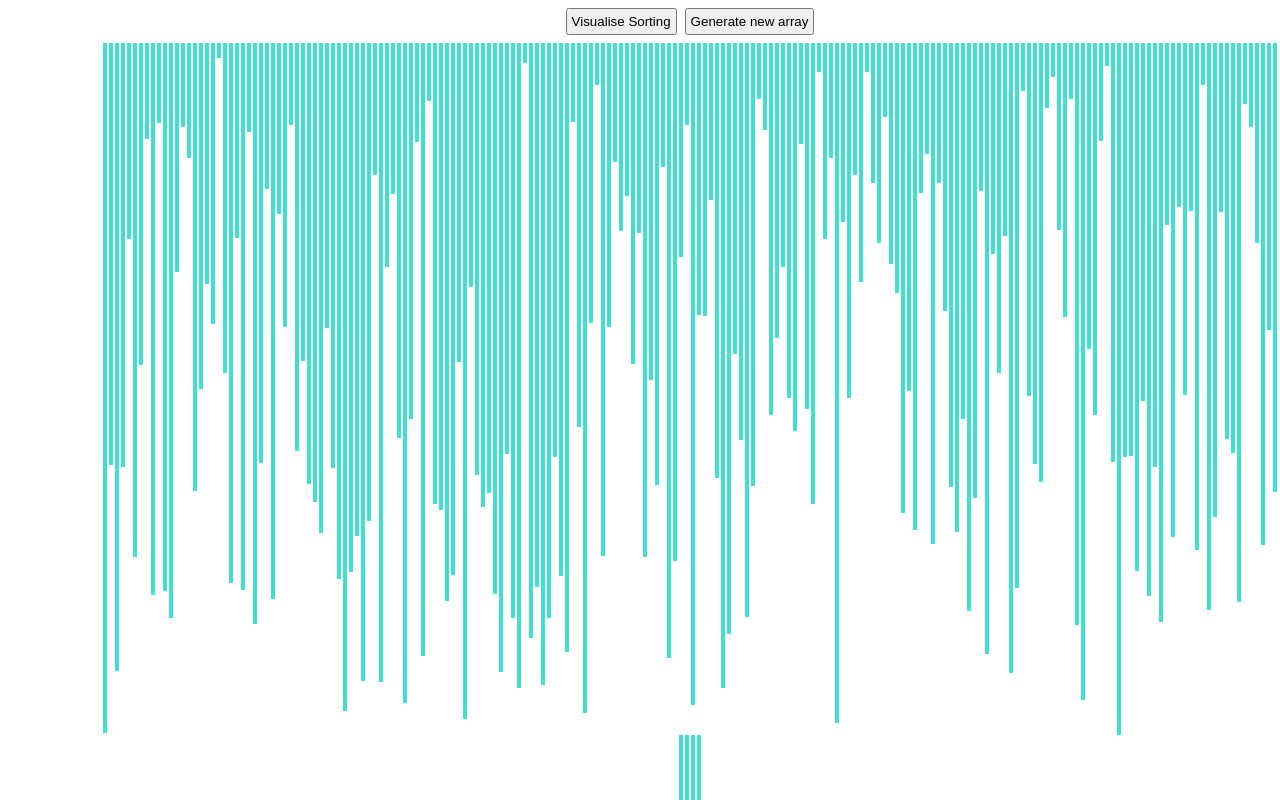
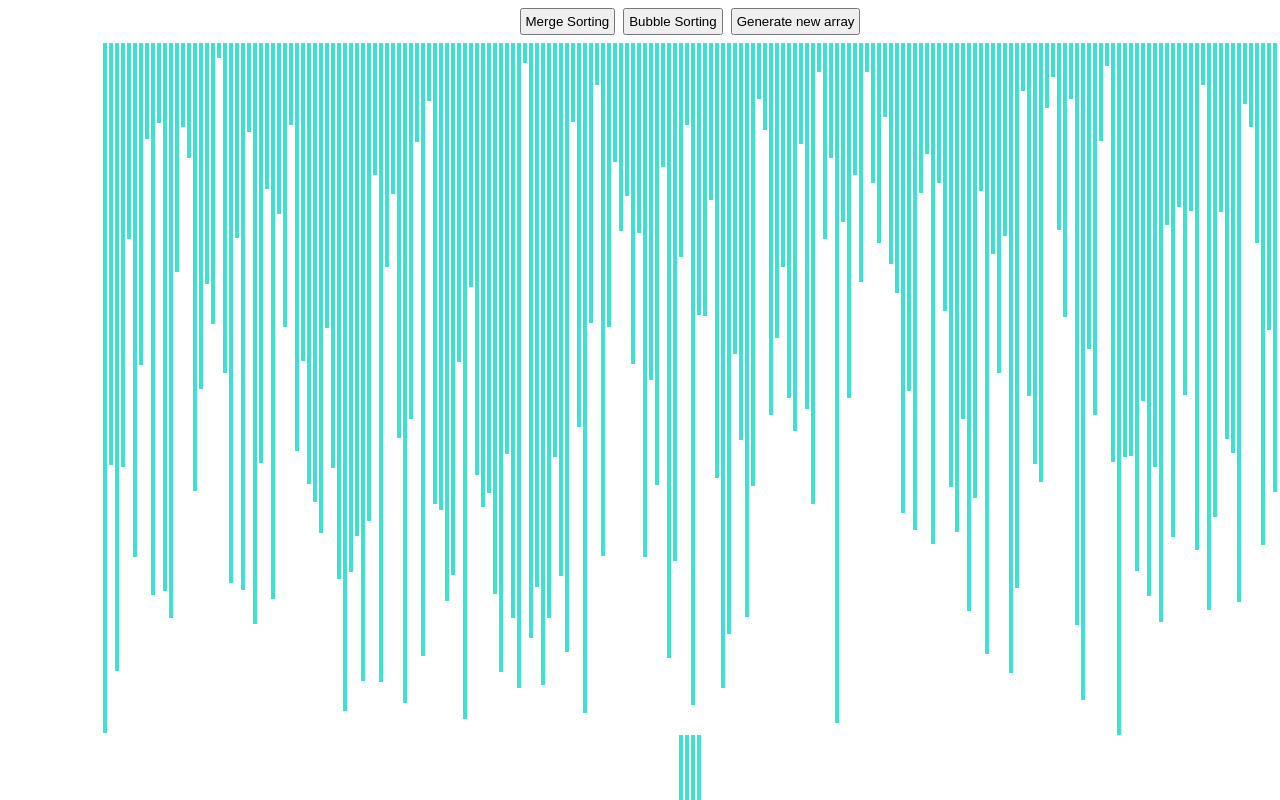
Before and after one commit to rahulkapoor253/Sorting-Visualiser, a React (Create React App) app in the folder sortingvisualiser/: page / in a window 1280 px wide. Shown: the top 800 px of the page. Built offline with nearby package versions, Linux system fonts and the light colour scheme.

Commit message:
bubble sorting visualiser handled

```diff
--- a/sortingvisualiser/package.json
+++ b/sortingvisualiser/package.json
@@ -2,10 +2,12 @@
   "name": "sortingvisualiser",
   "version": "0.1.0",
   "private": true,
+  "homepage": "https://rahulkapoor253.github.io/Sorting-Visualiser/",
   "dependencies": {
     "@testing-library/jest-dom": "^4.2.4",
     "@testing-library/react": "^9.4.0",
     "@testing-library/user-event": "^7.2.1",
+    "gh-pages": "^2.2.0",
     "react": "^16.12.0",
     "react-dom": "^16.12.0",
     "react-scripts": "3.3.0"
@@ -14,6 +16,8 @@
     "start": "react-scripts start",
     "build": "react-scripts build",
     "test": "react-scripts test",
+    "predeploy": "npm run build",
+    "deploy": "gh-pages -d build",
     "eject": "react-scripts eject"
   },
   "eslintConfig": {
--- /dev/null
+++ b/sortingvisualiser/src/Sorting/BubbleAlgo.js
@@ -0,0 +1,31 @@
+export function getBubbleSortArray(array) {
+    //merge sort and return sorted array;
+    const animations = [];//it reflects the animations for the main array;
+    if(array.length <= 1) {
+        return array;
+    }
+   runBubbleSort(array, 0, array.length - 1, animations);
+    return animations;
+    }
+
+    function runBubbleSort(mainArray, startIndex, endIndex, animations ) {
+
+        for(let i=startIndex;i<endIndex;i++) {
+            for(let j=startIndex;j<endIndex-startIndex;j++) {
+                //both j and j+1 are compared;
+                if(mainArray[j]>mainArray[j+1]) {
+                    animations.push([j,j+1]);
+                    animations.push([j,j+1]);
+                    //swap both;
+                    let temp = mainArray[j];
+                    mainArray[j] = mainArray[j+1];
+                    mainArray[j+1] = temp;
+                    //push new element to the animation;
+                    animations.push([j, mainArray[j]]);
+                    animations.push([j+1, mainArray[j+1]]);
+                }
+
+            }
+        }
+
+    }
--- a/sortingvisualiser/src/components/SortingVisualiser.css
+++ b/sortingvisualiser/src/components/SortingVisualiser.css
@@ -20,6 +20,10 @@
       margin-top: 8px;
   }
 
+  .btn-left {
+      margin-left: 8px;
+  }
+
   .btn-new {
       padding: 4px;
       margin-top: 8px;
--- a/sortingvisualiser/src/components/SortingVisualiser.js
+++ b/sortingvisualiser/src/components/SortingVisualiser.js
@@ -1,12 +1,14 @@
 import React, {Component} from 'react';
 import './SortingVisualiser.css';
 import {getMergeSortArray} from '../Sorting/SortingAlgorithms';
+import {getBubbleSortArray} from '../Sorting/BubbleAlgo';
 
 const PRIMARY_COLOR = 'turquoise';
 const SECONDARY_COLOR = 'black';
 const MIN_BAR_HEIGHT = 10;
 const MAX_BAR_HEIGHT = 700;
 const TIMEOUT_TIMER_MS = 2;
+const TIMEOUT_TIMER_MS_BUBBLE_SORT = 1;
 
 class SortingVisualiser extends Component {
 
@@ -41,6 +43,42 @@ getRandomNumbers = () => {
 componentDidMount() {
     //fill the state with random numbers;
     this.getRandomNumbers();
+}
+
+handleBubbleVisualise = () => {
+    const animations = getBubbleSortArray(this.state.dataArray);
+    //handle animation on array-bars;
+    console.log("buble sort: " + animations);
+    const arrayBars = document.getElementsByClassName("array-bar");
+    for(let x=0;x<animations.length;x++) {
+        //first : color change
+        //second : color normal
+        //third : height change
+        //fourth : height change
+        const isColorChange = (x % 4) < 2;
+        if(isColorChange) {
+            const [barStartId, barEndId] = animations[x];
+            const barStartIdStyle = arrayBars[barStartId].style;
+            const barEndIdStyle = arrayBars[barEndId].style;
+
+            //change color when the set of 3 in animation appears first time;
+            const color = (x % 4) === 0 ? SECONDARY_COLOR : PRIMARY_COLOR;
+            //console.log(color);
+            setTimeout(() => {
+                barStartIdStyle.backgroundColor = color;
+                barEndIdStyle.backgroundColor = color;
+            }, x * TIMEOUT_TIMER_MS);
+
+        }
+        else {
+            setTimeout(() => {
+                const [barId, newHeight] = animations[x];
+                const barIdStyle = arrayBars[barId].style;
+                barIdStyle.height = `${newHeight}px`;
+            }, x * TIMEOUT_TIMER_MS_BUBBLE_SORT);
+        }
+    }
+
 }
 
 handleVisualise = () => {
@@ -86,7 +124,8 @@ render() {
         <div className="array-container">
 
         <div className="top-container">
-            <button onClick={this.handleVisualise} className="btn">Visualise Sorting</button>
+            <button onClick={this.handleVisualise} className="btn">Merge Sorting</button>
+            <button onClick={this.handleBubbleVisualise} className="btn btn-left">Bubble Sorting</button>
             <button className="btn-new" onClick={this.getRandomNumbers}>Generate new array</button>
         </div>
 
```
Also changed, not shown: 1 other file (tests, documents, lock files or other folders).
